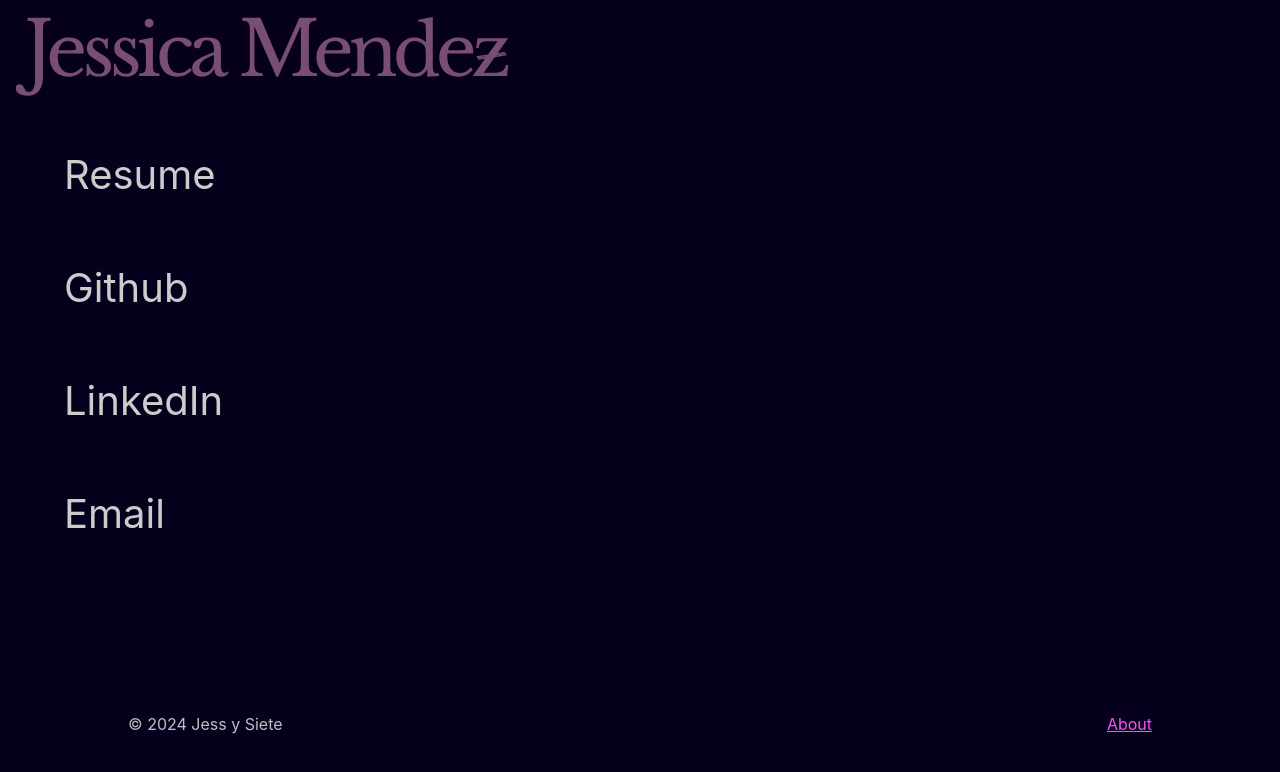
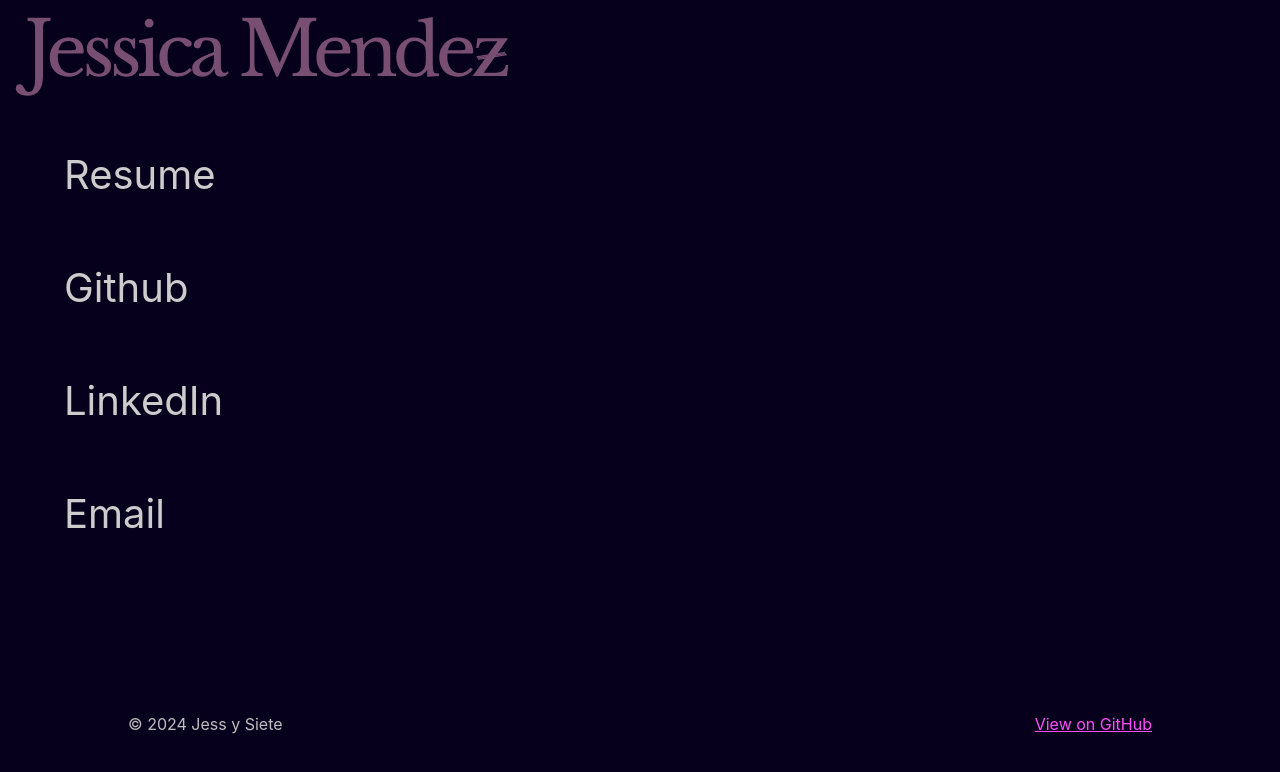
Before and after one commit to jessysiete/portfolio-jessysiete, a React (Vite) app: page / in a window 1280 px wide. Shown: the top 772 px of the page. Built offline with nearby package versions, Linux system fonts and the light colour scheme.

Commit message:
footer update

```diff
--- a/src/components/footer/footer.jsx
+++ b/src/components/footer/footer.jsx
@@ -9,7 +9,7 @@ export default function Footer() {
     href="https://github.com/siguejessy/jessysiete?tab=readme-ov-file#--jessysiete"
     target="_blank"
   >
-    About
+    View on GitHub
   </a>
     </footer>
   );
```
